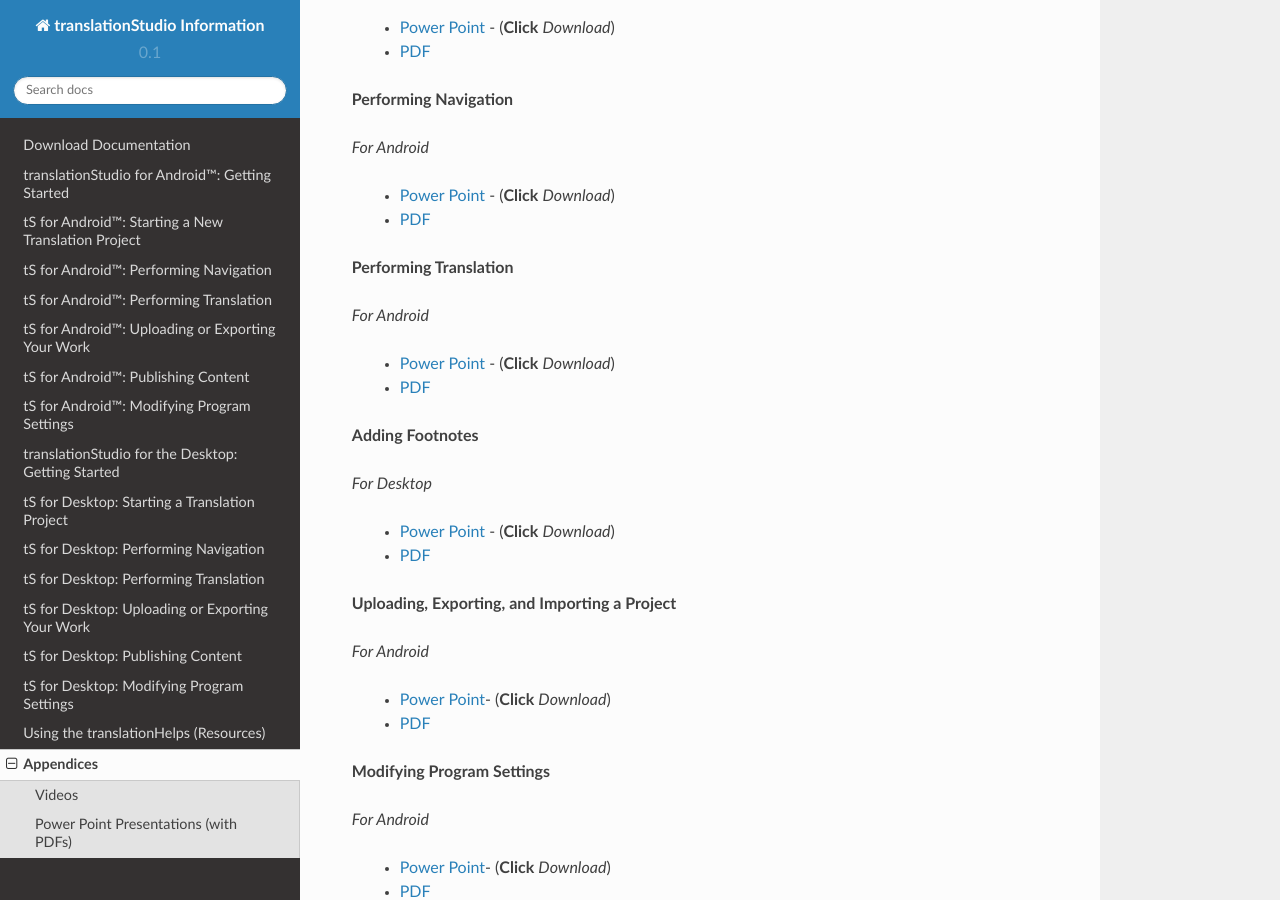
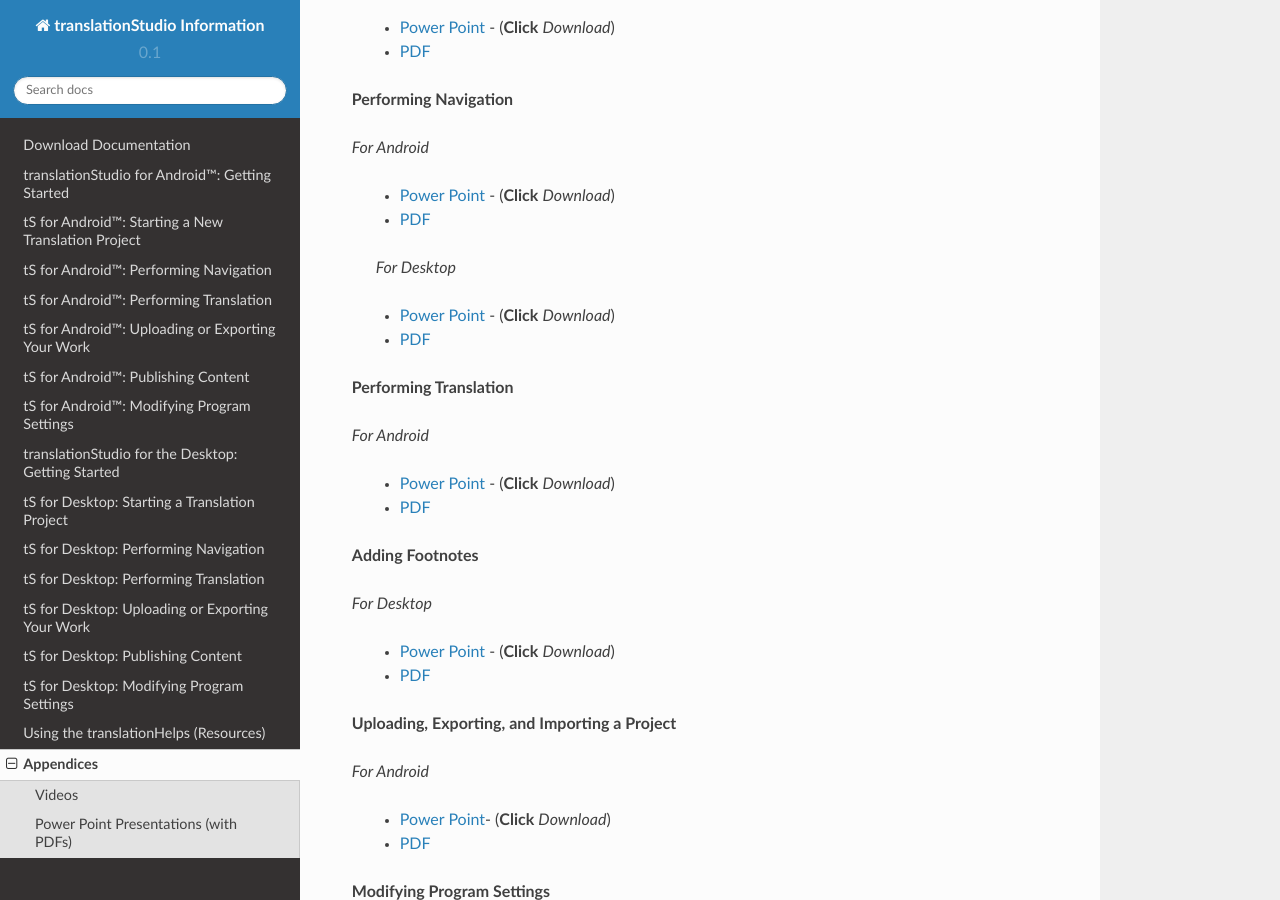
Before and after one commit to unfoldingWord-dev/translationStudio-Info, a Sphinx documentation site: the page built from docs/Appendix.rst, in a window 1280 px wide and 900 px high, scrolled down 808 px. Built offline with Sphinx 7.4.7 and the Read the Docs theme 2.0.0, drawn with Linux system fonts in a browser that asks for light colours; pages that are not in the unit, such as notebooks, are missing from menus.

Commit message:
Update Appendix.rst

```diff
--- a/docs/Appendix.rst
+++ b/docs/Appendix.rst
@@ -60,7 +60,10 @@ Power Point Presentations (with PDFs)
  * `Power Point <https://github.com/unfoldingWord-dev/translationStudio-Info/blob/master/docs/ANavigation.pptx>`_ - (**Click** *Download*)
  * `PDF <https://github.com/unfoldingWord-dev/translationStudio-Info/blob/master/docs/ANavigation.pdf>`_
 
-.. *For Desktop*
+ *For Desktop*
+
+ * `Power Point <https://github.com/unfoldingWord-dev/translationStudio-Info/blob/master/docs/DNavigation.pptx>`_ - (**Click** *Download*)
+ * `PDF <https://github.com/unfoldingWord-dev/translationStudio-Info/blob/master/docs/DNavigation.pdf>`_
 
 **Performing Translation**
 
```
